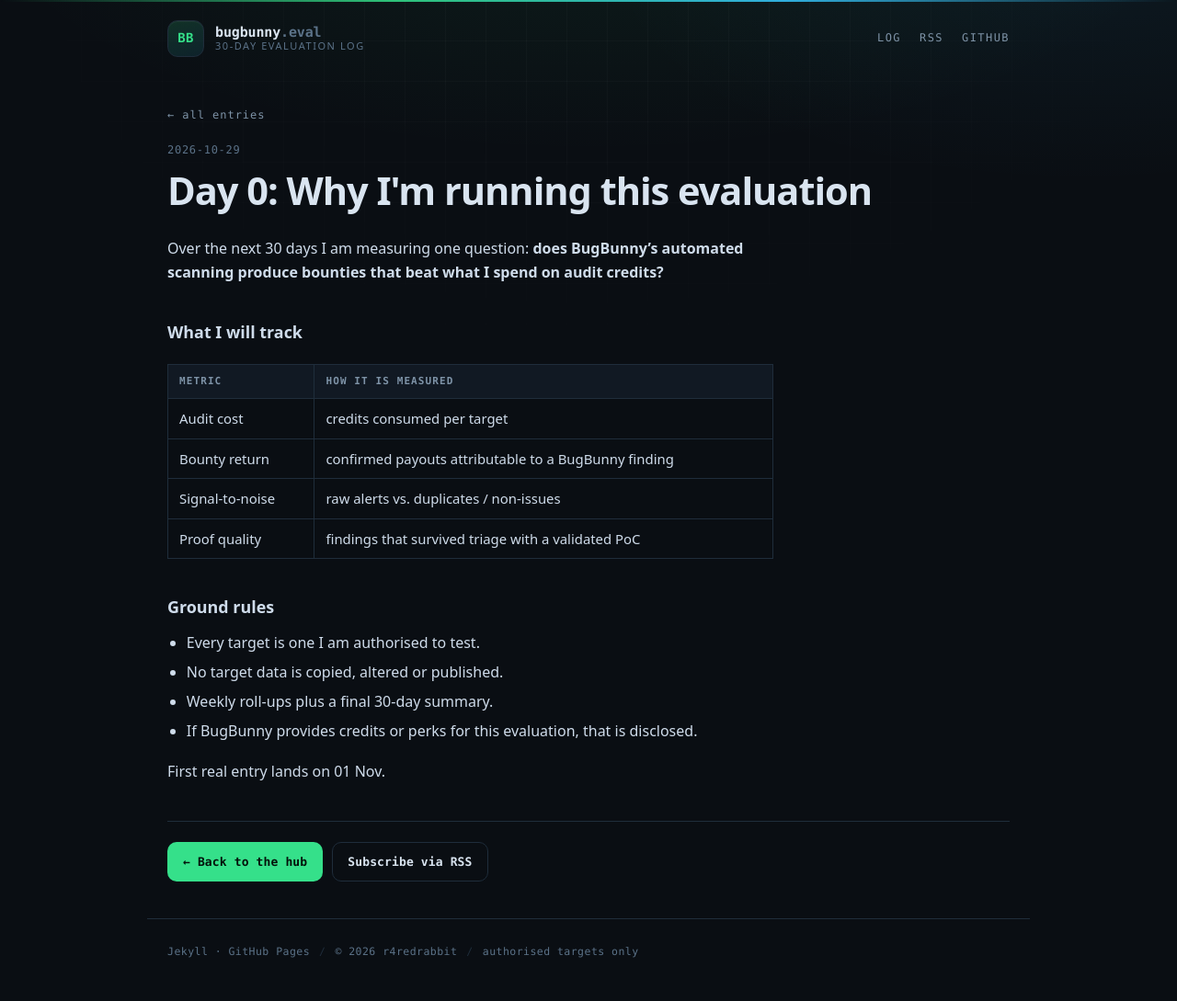
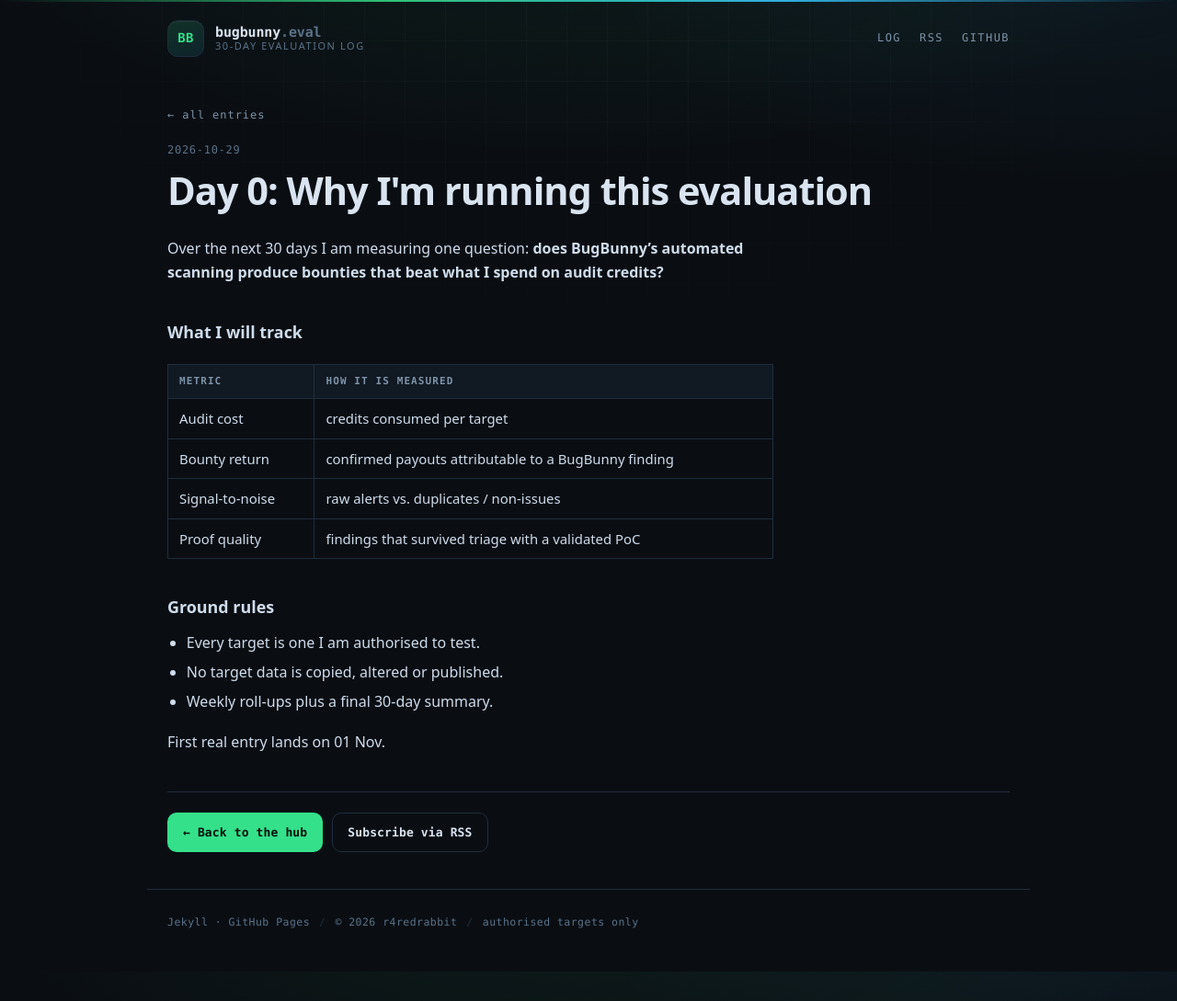
Before and after one commit to r4redrabbit/bugbunny-30day-eval, a Jekyll site: the page built from _posts/2026-10-29-day-00-why-this-evaluation.md, in a window 1280 px wide. Shown: the whole page at 92% size. Built offline with Jekyll 4.4.1, drawn with Linux system fonts in a browser that asks for light colours; after the commit the page ends 1057 px from its top, so only the background shows below that.

Commit message:
docs: publish Day 00 update

```diff
--- a/_posts/2026-10-29-day-00-why-this-evaluation.md
+++ b/_posts/2026-10-29-day-00-why-this-evaluation.md
@@ -21,6 +21,5 @@
 - Every target is one I am authorised to test.
 - No target data is copied, altered or published.
 - Weekly roll-ups plus a final 30-day summary.
-- If BugBunny provides credits or perks for this evaluation, that is disclosed.
 
 First real entry lands on 01 Nov.
```
